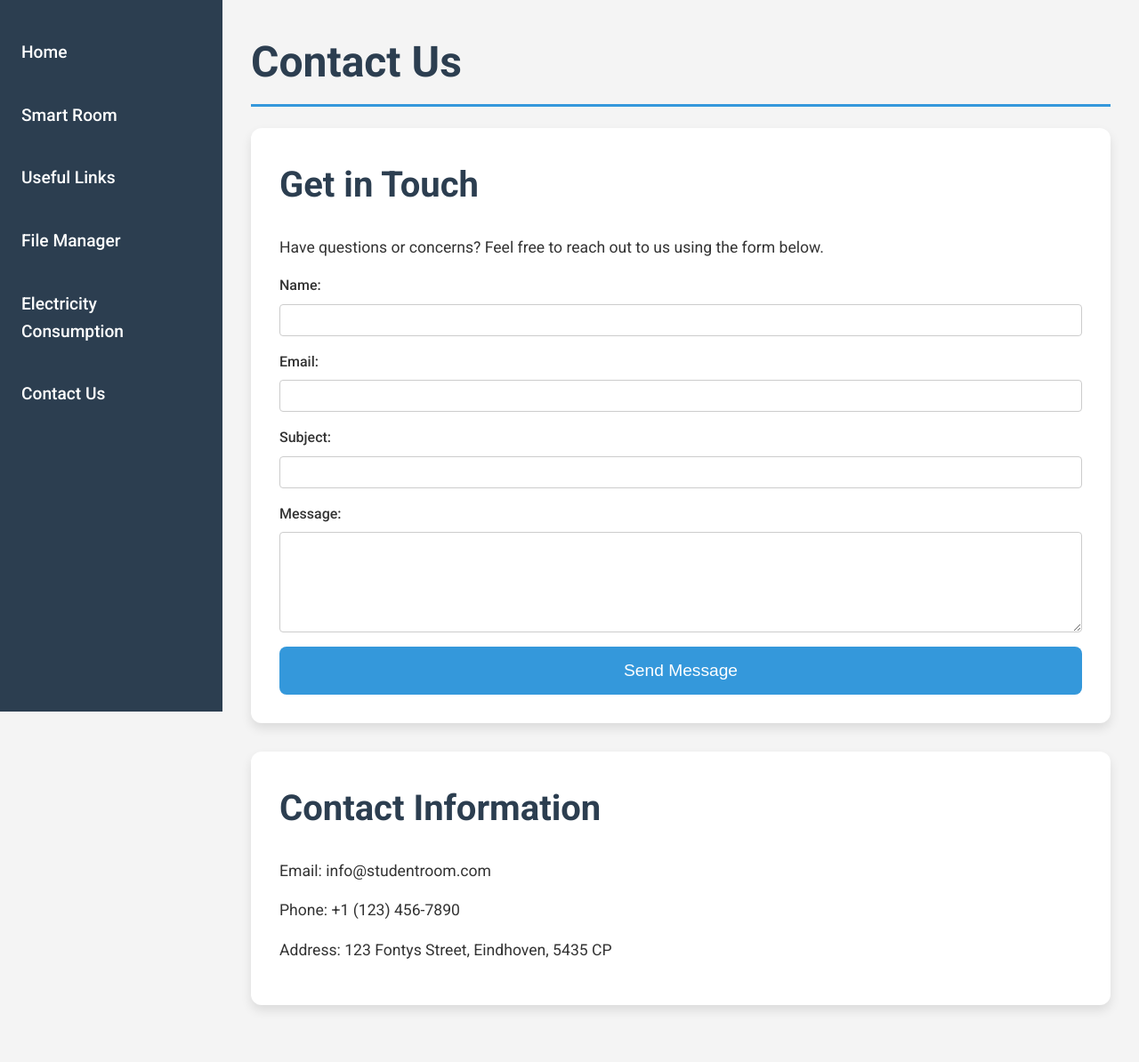
After one commit to PavelVoykov/Aminatou, a Flask app: page /contact in a window 1280 px wide. The commit adds this page. Shown: the whole page at 89% size. Run offline with Flask 3, Linux system fonts and the light colour scheme.

Commit message:
contact page

```diff
--- a/code/app.py
+++ b/code/app.py
@@ -131,5 +131,9 @@ def turnOn():
 	print(res.json())
 	return res.json()
 
+@app.route('/contact')
+def contact():
+    return render_template('contact.html')
+
 if __name__ == '__main__':
     app.run(debug=True ,port=5000)
--- a/code/static/css/style.css
+++ b/code/static/css/style.css
@@ -546,3 +546,31 @@ input[type="number"] {
 #energyTips li {
   margin-bottom: 10px;
 }
+
+.contact-form {
+  display: flex;
+  flex-direction: column;
+  gap: 1rem;
+}
+
+.form-group {
+  display: flex;
+  flex-direction: column;
+}
+
+.form-group label {
+  margin-bottom: 0.5rem;
+  font-weight: 500;
+}
+
+.form-group input,
+.form-group textarea {
+  padding: 0.5rem;
+  border: 1px solid #ccc;
+  border-radius: 4px;
+  font-size: 1rem;
+}
+
+.form-group textarea {
+  resize: vertical;
+}
--- a/code/templates/base.html
+++ b/code/templates/base.html
@@ -6,7 +6,6 @@
     <title>{% block title %}Student Room Dashboard{% endblock %}</title>
     <link href="https://fonts.googleapis.com/css2?family=Roboto:wght@300;400;500;700&display=swap" rel="stylesheet">
     <link rel="stylesheet" href="{{ url_for('static', filename='css/style.css') }}">
-
 </head>
 <body>
     <nav class="sidebar">
@@ -16,6 +15,7 @@
             <li><a href="{{ url_for('useful_links') }}">Useful Links</a></li>
             <li><a href="{{ url_for('file_manager') }}">File Manager</a></li>
             <li><a href="{{ url_for('electricity_consumption') }}">Electricity Consumption</a></li>
+            <li><a href="{{ url_for('contact') }}">Contact Us</a></li>
         </ul>
     </nav>
 
@@ -25,6 +25,7 @@
         </div>
     </main>
 
+    <!-- Scripts -->
     <script src="{{ url_for('static', filename='js/script.js') }}"></script>
 </body>
 </html>
--- /dev/null
+++ b/code/templates/contact.html
@@ -0,0 +1,38 @@
+{% extends "base.html" %}
+
+{% block title %}Contact Us{% endblock %}
+
+{% block content %}
+    <h1>Contact Us</h1>
+    <div class="widget">
+        <h2>Get in Touch</h2>
+        <p>Have questions or concerns? Feel free to reach out to us using the form below.</p>
+        <form id="contactForm" class="contact-form">
+            <div class="form-group">
+                <label for="name">Name:</label>
+                <input type="text" id="name" name="name" required>
+            </div>
+            <div class="form-group">
+                <label for="email">Email:</label>
+                <input type="email" id="email" name="email" required>
+            </div>
+            <div class="form-group">
+                <label for="subject">Subject:</label>
+                <input type="text" id="subject" name="subject" required>
+            </div>
+            <div class="form-group">
+                <label for="message">Message:</label>
+                <textarea id="message" name="message" rows="5" required></textarea>
+            </div>
+            <button type="submit">Send Message</button>
+        </form>
+    </div>
+    <div class="widget">
+        <h2>Contact Information</h2>
+        <p>Email: info@studentroom.com</p>
+        <p>Phone: +1 (123) 456-7890</p>
+        <p>Address: 123 Fontys Street, Eindhoven, 5435 CP</p>
+    </div>
+
+    <script src="{{ url_for('static', filename='js/contact.js') }}"></script>
+{% endblock %}
```
